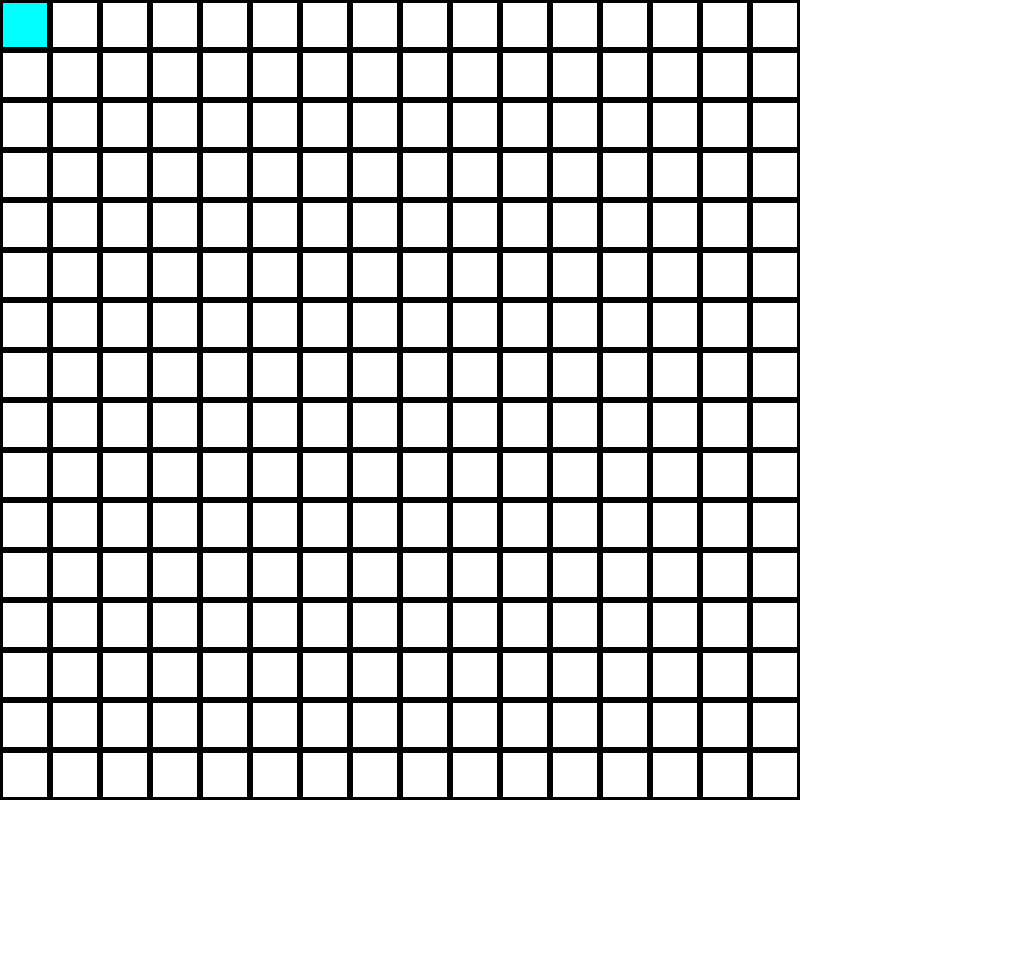
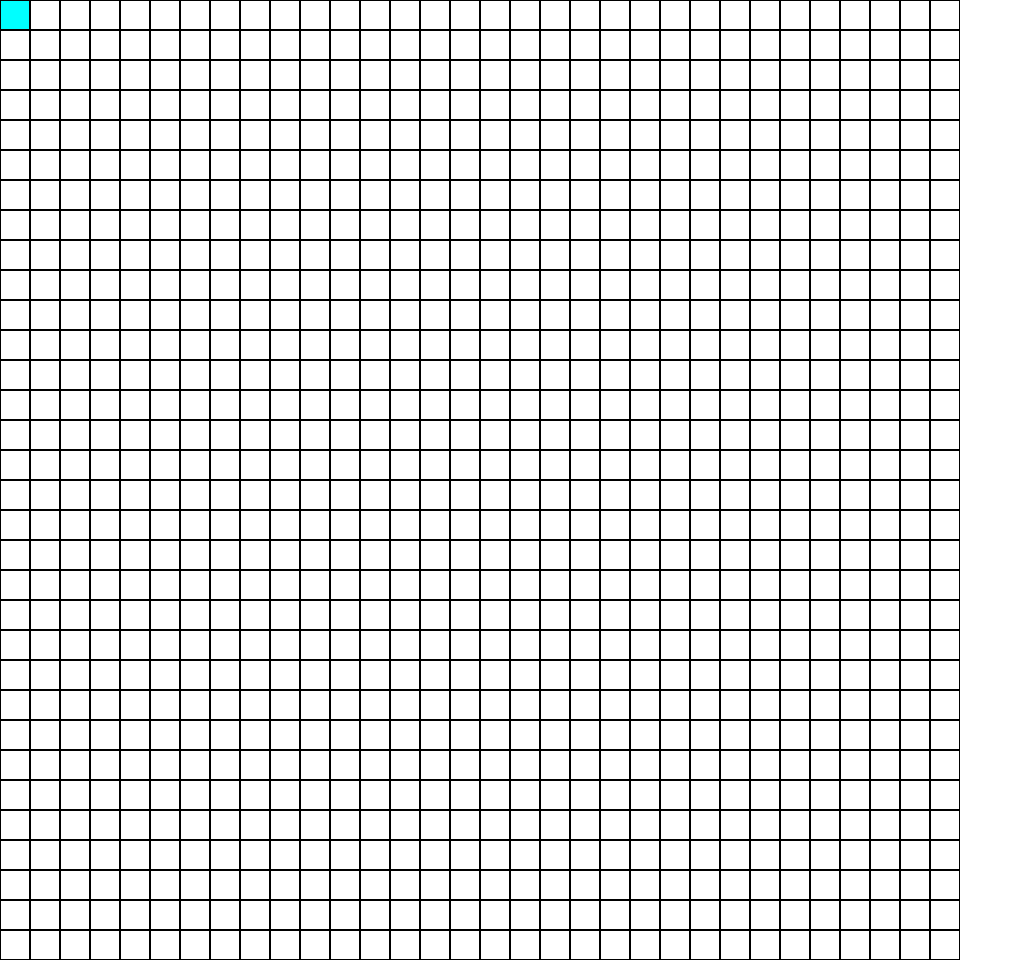
Before and after one commit to ImNotTheBoi/Etch-a-Sketch, a plain HTML site: page index.html in a window 1280 px wide. Shown: the whole page, without its empty margins (0-1022 px from the left). Before the commit the page ends 800 px from the top, so only its background shows below. Drawn offline with Linux system fonts and the light colour scheme.

Commit message:
Editable Grid Size
Make the grid be able to change size(100x100) using flex-basis = 100 / grid size.

```diff
--- a/javascript.js
+++ b/javascript.js
@@ -1,5 +1,5 @@
 const gridContainer = document.querySelector("#gridContainer")
-
+StyleSheet
 function createDiv (num) {
     for (let i = 0; i < num; ++i) {
         const newDiv = document.createElement("div")
@@ -7,11 +7,11 @@ function createDiv (num) {
     }
 }
 
-createDiv(256);
-
+createDiv(1024);
 let divArray = document.querySelectorAll("#gridContainer div")
 
 divArray.forEach(function(element) {
+    element.setAttribute("style", "flex-basis: 3.125%")
     element.addEventListener("mouseover", function() {
         element.classList.add("hover")
         console.log(element)
--- a/style.css
+++ b/style.css
@@ -9,18 +9,17 @@ body {
     display: flex;
     flex-wrap: wrap;
     flex-direction: row;
-    width: 800px;
-    width: 800px;
+    width: 960px;
+    min-height: 960px;
 }
 
 #gridContainer div {
     display: flex;
     box-sizing: border-box;
     border-style: solid;
+    border-width: 1px;
     border-color: black;
-    flex-basis: 6.25%;
-    width: 50px;
-    height: 50px;
+    flex-basis: 1%;
 }
 
 #gridContainer .hover {
```
